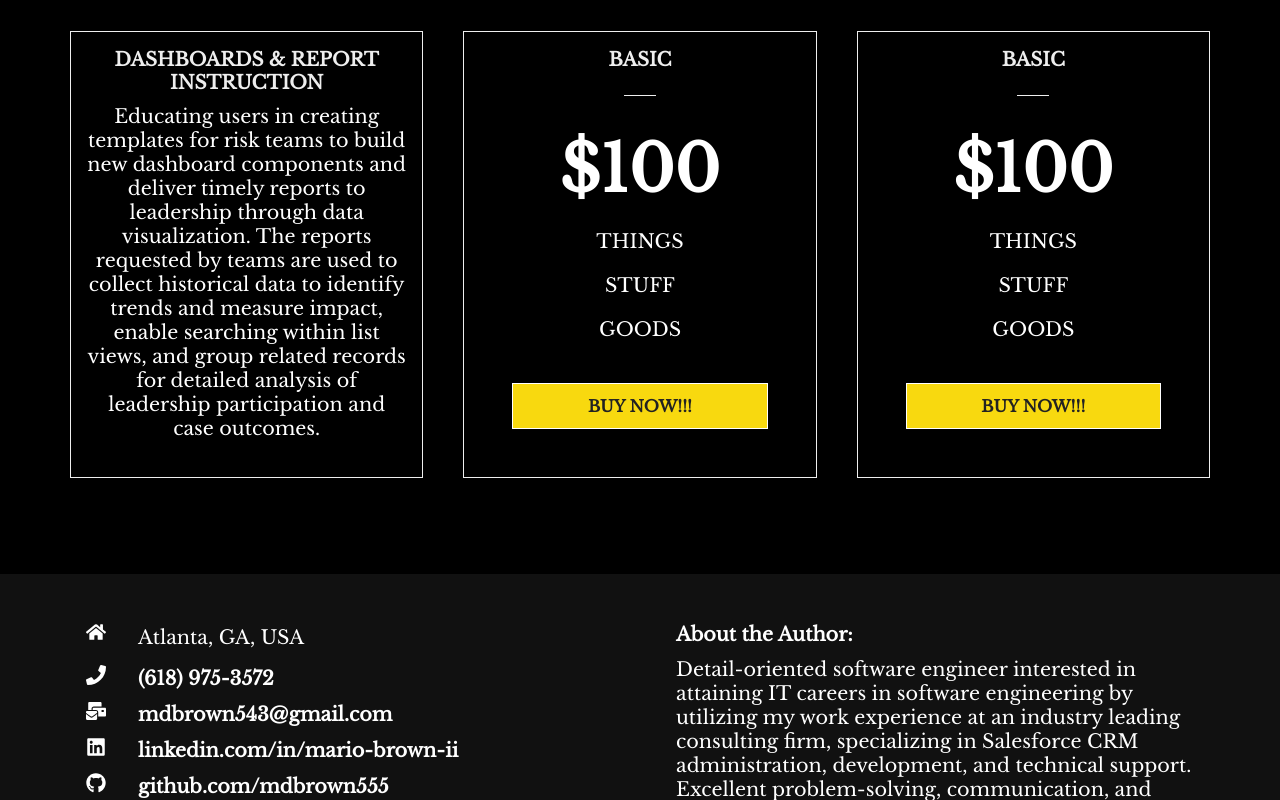
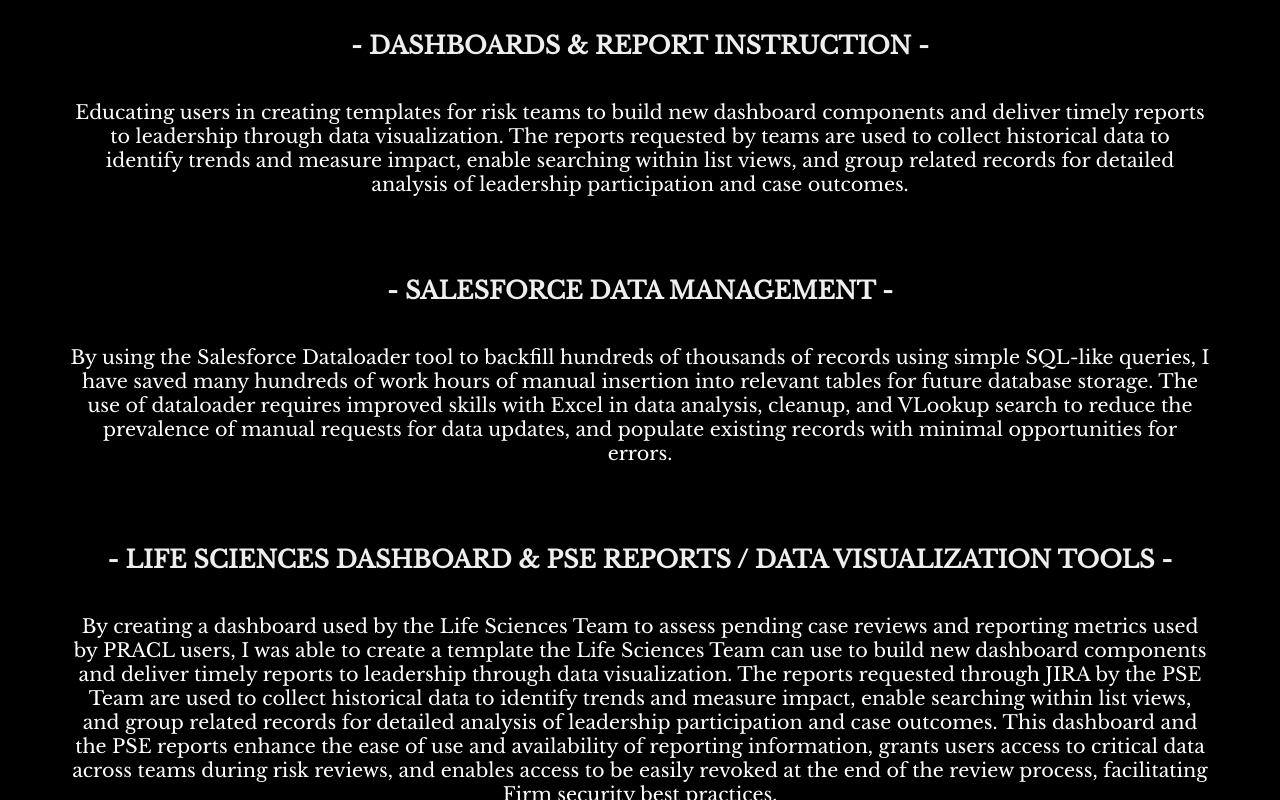
Before and after one commit to mdbrown555/FinalPortfolio, a React (Create React App) app: page /project in a window 1280 px wide. Shown: the part 2020-2820 px from the top of the page. Built offline with nearby package versions, Linux system fonts and the light colour scheme.

Commit message:
Updated skills & readme

```diff
--- a/src/components/PricingCard.js
+++ b/src/components/PricingCard.js
@@ -1,39 +1,22 @@
 import "./PricingCardStyles.css";
 import React from "react";
-import { Link } from "react-router-dom";
 
 const PricingCard = () => {
     return <div className="pricing">
         <h1 className="project-heading">Durable Skills</h1>
-        <div className="card-container">
-            <div className="card">
-                <h3> DASHBOARDS & REPORT INSTRUCTION </h3>
-                <p>Educating users in creating templates for risk teams to build new dashboard components and deliver timely reports to leadership through data visualization. The reports requested by teams are used to collect historical data to identify trends and measure impact, enable searching within list views, and group related records for detailed analysis of leadership participation and case outcomes.</p>
-            </div>
+        <div className="skills">
+            <h2>- DASHBOARDS & REPORT INSTRUCTION -</h2>
+            <p>Educating users in creating templates for risk teams to build new dashboard components and deliver timely reports to leadership through data visualization. The reports requested by teams are used to collect historical data to identify trends and measure impact, enable searching within list views, and group related records for detailed analysis of leadership participation and case outcomes.</p>
+            <span></span>
+            <h2>- SALESFORCE DATA MANAGEMENT -</h2>
+            <p>By using the Salesforce Dataloader tool to backfill hundreds of thousands of records using simple SQL-like queries, I have saved many hundreds of work hours of manual insertion into relevant tables for future database storage. The use of dataloader requires improved skills with Excel in data analysis, cleanup, and VLookup search to reduce the prevalence of manual requests for data updates, and populate existing records with minimal opportunities for errors.</p>
+            <span></span>
+            <h2>- LIFE SCIENCES DASHBOARD & PSE REPORTS / DATA VISUALIZATION TOOLS -</h2>
+            <p>By creating a dashboard used by the Life Sciences Team to assess pending case reviews and reporting metrics used by PRACL users, I was able to create a template the Life Sciences Team can use to build new dashboard components and deliver timely reports to leadership through data visualization. The reports requested through JIRA by the PSE Team are used to collect historical data to identify trends and measure impact, enable searching within list views, and group related records for detailed analysis of leadership participation and case outcomes. This dashboard and the PSE reports enhance the ease of use and availability of reporting information, grants users access to critical data across teams during risk reviews, and enables access to be easily revoked at the end of the review process, facilitating Firm security best practices.</p>
+            <span></span>
+            <h2>- MULTIVERSE LEARNING SESSIONS -</h2>
+            <p>Weekly technical meetings through Multiverse ment to improve competencies in object-oriented programming priciples.</p>
 
-            <div className="card">
-                <h3> BASIC </h3>
-                <span className="bar"></span>
-                <p className="btc">$100</p>
-                <p>THINGS</p>
-                <p>STUFF</p>
-                <p>GOODS</p>
-                <Link to="/contact" className="btn">
-                    BUY NOW!!!
-                </Link>
-            </div>
-
-            <div className="card">
-                <h3> BASIC </h3>
-                <span className="bar"></span>
-                <p className="btc">$100</p>
-                <p>THINGS</p>
-                <p>STUFF</p>
-                <p>GOODS</p>
-                <Link to="/contact" className="btn">
-                    BUY NOW!!!
-                </Link>
-            </div>
         </div>
     </div>
 
--- a/src/components/PricingCardStyles.css
+++ b/src/components/PricingCardStyles.css
@@ -1,3 +1,16 @@
+.skills{
+   color: #eee;
+   text-align: center;
+   max-width: 1140px;
+   margin: auto;
+   display: grid;
+   grid-gap: 40px;
+}
+
+.p{
+   text-align: center;
+}
+
 .pricing{
     width: 100%;
     padding: 6rem 1rem;
@@ -23,7 +36,7 @@
     background-color: #141414;
  }
 
- .car h3{
+ .card h3{
     font-size: 1.4rem;
     padding:  1rem;
  }
```
Also changed, not shown: 1 other file (tests, documents, lock files or other folders).
